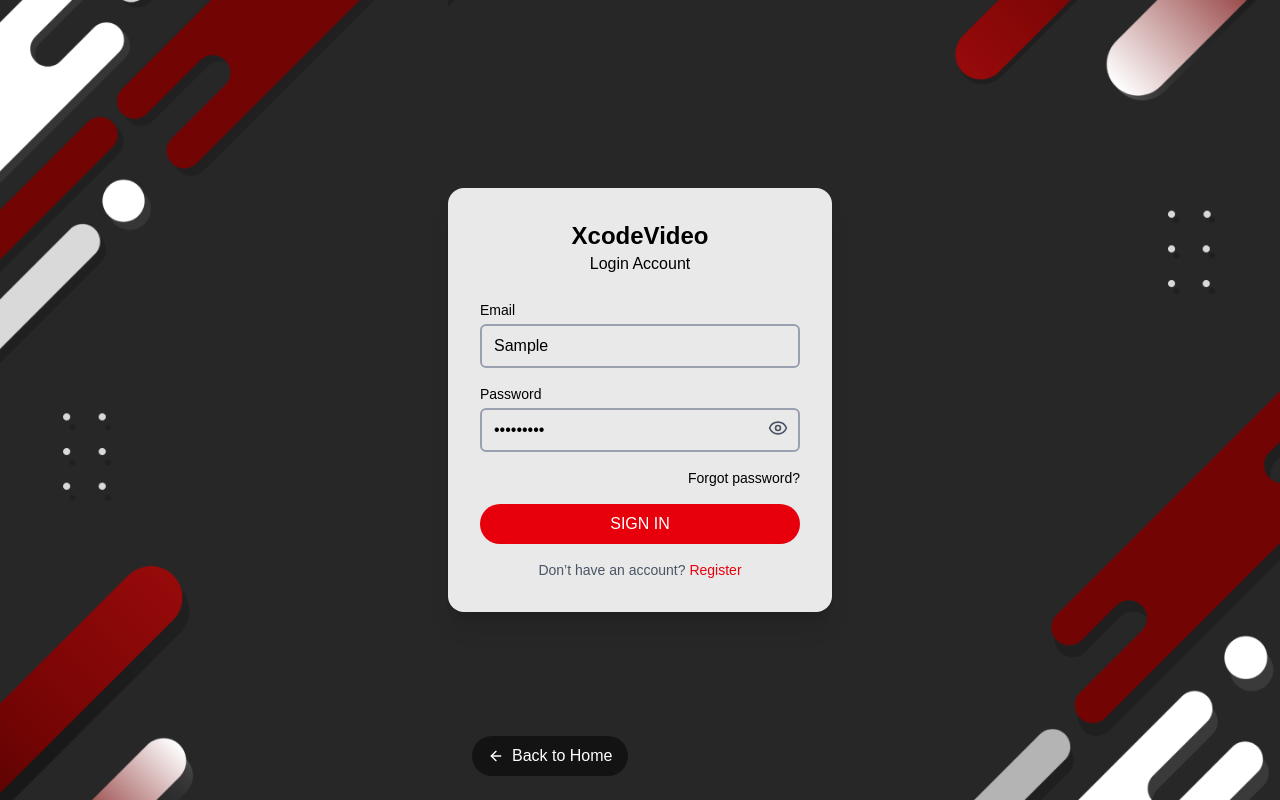
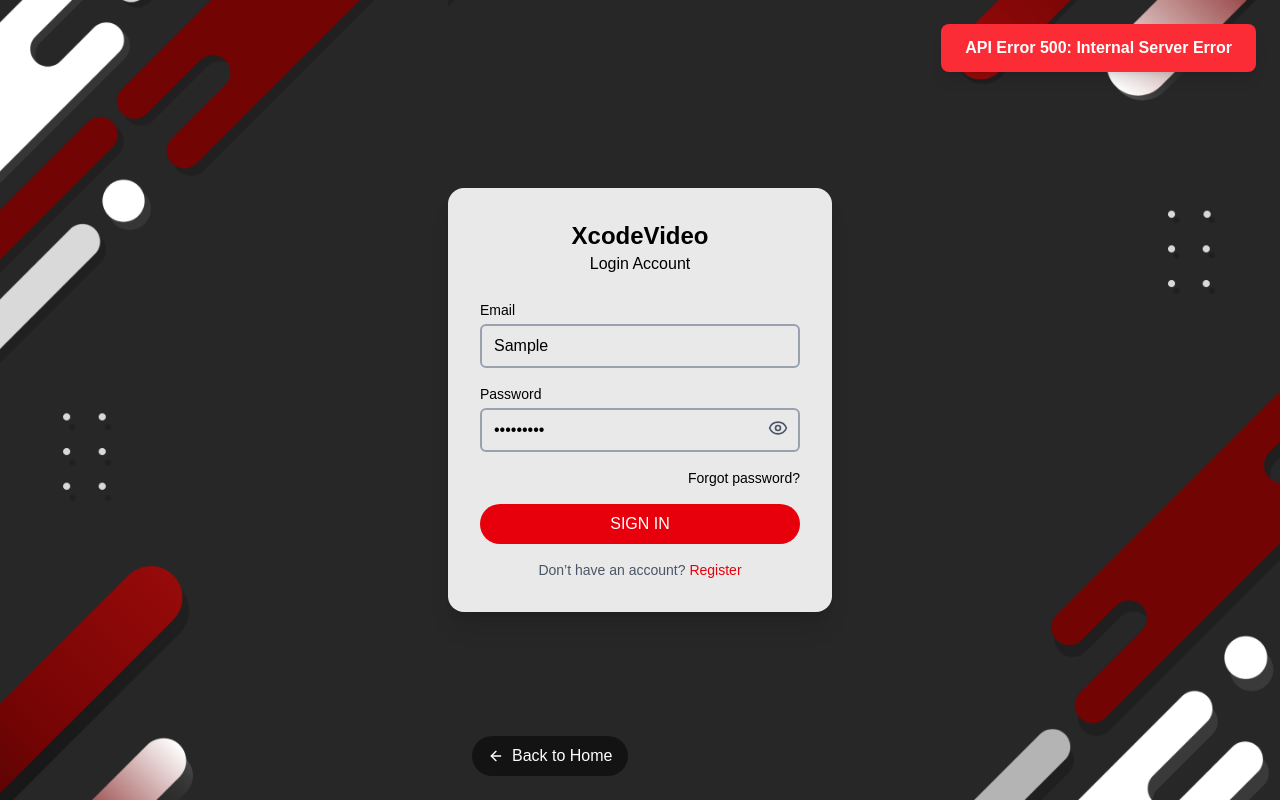
Before and after one commit to satyaa232323/xcodeclass, a Next.js app: page /auth/login in a window 1280 px wide. Both pictures are taken after typing "Sample", "Sample123" into the empty fields and a click on the button "SIGN IN". Built offline with nearby package versions, Linux system fonts and the light colour scheme; no server answers.

Commit message:
toaster not finished

```diff
--- a/app/auth/login/page.tsx
+++ b/app/auth/login/page.tsx
@@ -1,6 +1,7 @@
 "use client";
 
 import { useState } from "react";
+import { useToast } from "@/components/ToastContext";
 import { Eye, EyeOff, ArrowLeft } from "lucide-react";
 import { login, Userprofile } from "@/utils/api";
 import Link from "next/link";
@@ -18,42 +19,34 @@ export default function LoginPage() {
   const [token, setToken] = useState("");
   const [user, setUser] = useState(null);
 
+  const toast = useToast();
   const handleLogin = async (e: React.FormEvent) => {
     e.preventDefault();
     setLoading(true);
     setError("");
 
     try {
-
-
       const user = await Userprofile(token);
       setUser(user);
-
-
-
       const body = await login(email, password); // langsung dapet JSON
-
       if (body.token) {
         setToken(body.token);
-
-        // simpan token ke localStorage atau cookie
         localStorage.setItem("token", body.token);
+        toast.showToast("Login berhasil!", "success");
       } else {
         setError("Login gagal, cek email/password");
+        toast.showToast("Login gagal, cek email/password", "error");
         console.error("Login gagal:", body);
+        return;
       }
-
-      // redirect ke login setelah 2 detik
-
-
       if (body.user.role === "ADMIN") {
         router.push("/admin/dashboard");
       } else {
-
         router.push("/");
       }
     } catch (err: any) {
       setError(err.message || "Terjadi kesalahan");
+      toast.showToast(err.message || "Terjadi kesalahan", "error");
     } finally {
       setLoading(false);
     }
--- a/app/layout.tsx
+++ b/app/layout.tsx
@@ -1,4 +1,5 @@
 import React from "react";
+import { ToastProvider } from "@/components/ToastContext";
 
 import type { Metadata } from "next";
 import { Geist, Geist_Mono } from "next/font/google";
@@ -29,7 +30,7 @@ export default function RootLayout({
       <body
         className={`${geistSans.variable} ${geistMono.variable} antialiased`}
       >
-        {children}
+        <ToastProvider>{children}</ToastProvider>
       </body>
     </html>
   );
--- a/app/profile/layout.tsx
+++ b/app/profile/layout.tsx
@@ -5,6 +5,7 @@ import Image from "next/image";
 import { Menu, X } from "lucide-react";
 import Link from "next/link";
 import { logout } from "@/utils/api";
+import { useToast } from "@/components/ToastContext";
 import { useRouter } from "next/navigation";
 
 export default function ProfileLayout({
@@ -14,10 +15,18 @@ export default function ProfileLayout({
 }) {
   const [isOpen, setIsOpen] = useState(false);
 
+  const toast = useToast();
   const handleLogout = async () => {
-    await logout();
-    localStorage.removeItem("token");
-    window.location.href = "/";
+    try {
+      await logout();
+      localStorage.removeItem("token");
+      toast.showToast("Logout berhasil!", "success");
+      setTimeout(() => {
+        window.location.href = "/";
+      }, 1200);
+    } catch {
+      toast.showToast("Logout gagal!", "error");
+    }
   };
   return (
     <div className="h-screen bg-gray-50 overflow-hidden flex flex-col">
--- a/app/profile/payment/page.tsx
+++ b/app/profile/payment/page.tsx
@@ -1,6 +1,7 @@
 "use client";
 
 import { useEffect, useState } from "react";
+import { useToast } from "@/components/ToastContext";
 import { motion, AnimatePresence } from "framer-motion";
 import { fetchOrders, myClasses } from "@/utils/api";
 import Image from "next/image";
@@ -8,6 +9,7 @@ import { useRouter } from "next/navigation";
 import { Class } from "@/app/generated/prisma";
 
 export default function PaymentPage() {
+  const toast = useToast();
   const router = useRouter();
   const [isPaying, setIsPaying] = useState(false);
   const [error, setError] = useState("");
@@ -66,6 +68,7 @@ export default function PaymentPage() {
         ?.orderItems[0].classObj;
       if (orderClass && purchasedClasses.has(orderClass.id)) {
         setError("You have already purchased this class");
+        toast.showToast("Kelas sudah pernah dibeli", "error");
         return;
       }
 
@@ -79,6 +82,7 @@ export default function PaymentPage() {
       const data = await response.json();
 
       if (!response.ok) {
+        toast.showToast(data.error || "Gagal memulai pembayaran", "error");
         throw new Error(data.error || "Payment initiation failed");
       }
 
@@ -86,11 +90,16 @@ export default function PaymentPage() {
         // Remove the paid order from the list
         setOrders((prev) => prev.filter((order) => order.id !== orderId));
         // Redirect to Midtrans payment page
+        toast.showToast("Berhasil, mengalihkan ke pembayaran...", "success");
         window.location.href = data.redirectUrl;
       }
     } catch (error: any) {
       console.error("Payment error:", error);
       setError(error.message || "Terjadi kesalahan saat memproses pembayaran");
+      toast.showToast(
+        error.message || "Terjadi kesalahan saat memproses pembayaran",
+        "error"
+      );
     } finally {
       setIsPaying(false);
     }
@@ -152,9 +161,9 @@ export default function PaymentPage() {
                   </span>
                   <span
                     className={`font-bold text-sm
-                      ${item.status === 'PENDING' ? 'text-gray-500' : ''}
-                      ${item.status === 'COMPLETED' ? 'text-green-600' : ''}
-                      ${item.status === 'FAILED' ? 'text-red-600' : ''}
+                      ${item.status === "PENDING" ? "text-gray-500" : ""}
+                      ${item.status === "COMPLETED" ? "text-green-600" : ""}
+                      ${item.status === "FAILED" ? "text-red-600" : ""}
                     `}
                   >
                     {item.status}
--- /dev/null
+++ b/components/ToastContext.tsx
@@ -0,0 +1,46 @@
+"use client";
+import { createContext, useContext, useState } from "react";
+
+interface Toast {
+  message: string;
+  type: "success" | "error";
+}
+
+interface ToastContextProps {
+  toast: Toast | null;
+  showToast: (message: string, type: "success" | "error") => void;
+  hideToast: () => void;
+}
+
+const ToastContext = createContext<ToastContextProps | undefined>(undefined);
+
+export const ToastProvider = ({ children }: { children: React.ReactNode }) => {
+  const [toast, setToast] = useState<Toast | null>(null);
+
+  const showToast = (message: string, type: "success" | "error") => {
+    setToast({ message, type });
+    setTimeout(() => setToast(null), 3000);
+  };
+
+  const hideToast = () => setToast(null);
+
+  return (
+    <ToastContext.Provider value={{ toast, showToast, hideToast }}>
+      {children}
+      {toast && (
+        <div
+          className={`fixed top-6 right-6 z-[9999] px-6 py-3 rounded-lg shadow-lg text-white font-semibold transition-all duration-300
+            ${toast.type === "success" ? "bg-green-500" : "bg-red-500"}`}
+        >
+          {toast.message}
+        </div>
+      )}
+    </ToastContext.Provider>
+  );
+};
+
+export const useToast = () => {
+  const ctx = useContext(ToastContext);
+  if (!ctx) throw new Error("useToast must be used within ToastProvider");
+  return ctx;
+};
```
